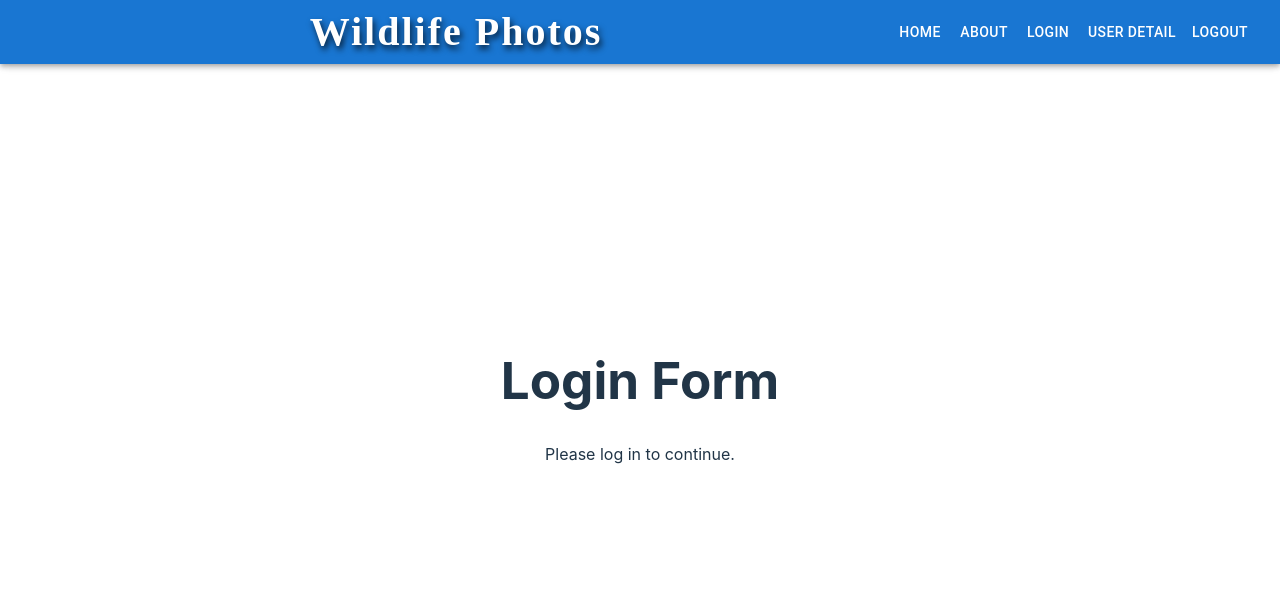
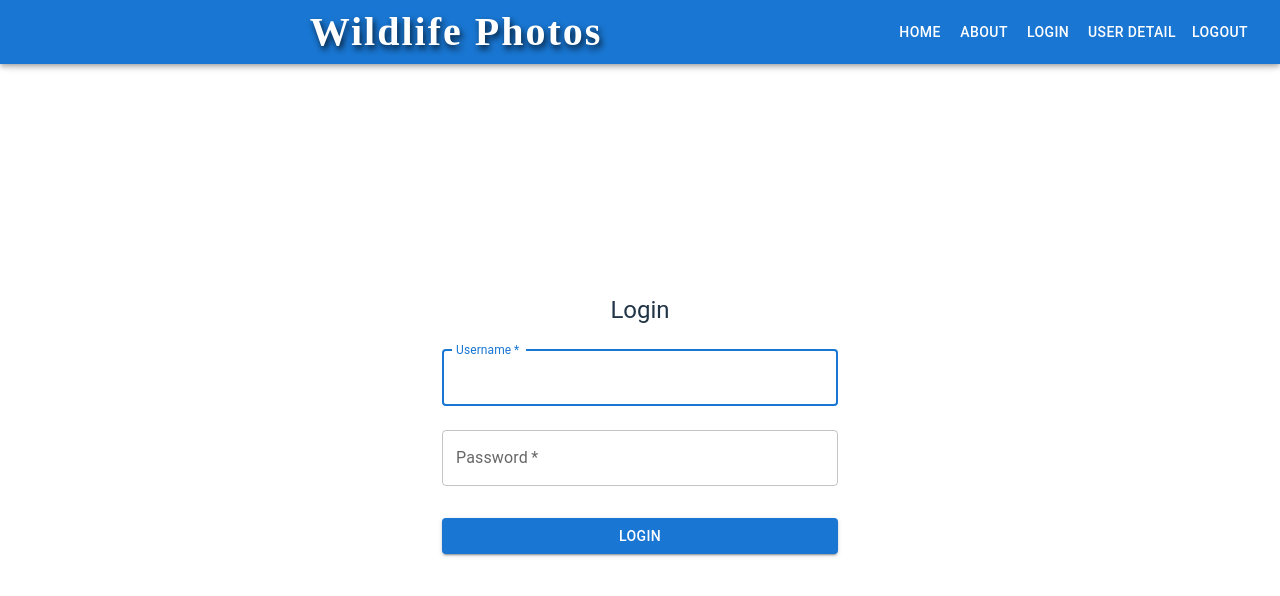
Before and after one commit to kcweise/wildlife, a React (Vite) app in the folder client/: page /login in a window 1280 px wide. Shown: the top 596 px of the page. Built offline with nearby package versions, Linux system fonts and the light colour scheme.

Commit message:
Added login form

```diff
--- a/client/package.json
+++ b/client/package.json
@@ -11,6 +11,10 @@
     "preview": "vite preview"
   },
   "dependencies": {
+    "@emotion/react": "^11.11.4",
+    "@emotion/styled": "^11.11.5",
+    "@mui/material": "^5.15.18",
+    "axios": "^1.7.1",
     "react": "^18.2.0",
     "react-dom": "^18.2.0"
   },
--- a/client/src/components/LoginForm.jsx
+++ b/client/src/components/LoginForm.jsx
@@ -1,12 +1,92 @@
-import React from 'react';
+import React, { useState } from 'react';
+import {TextField, Button, Container, Typography, Box} from '@mui/material';
+
 
 function LoginForm() {
+  const [username, setUsername] = useState('');
+  const [password, setPassword] = useState('');
+
+  const handleLogin = async (e)=>{
+    e.preventDefault();
+
+    try {
+      const response = await fetch('http://localhost:5555/login', {
+        method:'POST',
+        headers: {
+          'Content-Type': 'application/json',
+        },
+        body: JSON.stringify({ username, password }),
+        credentials: 'include',
+      });
+
+      if (response.ok) {
+        const data = await response.json();
+        console.log('Login Successful:', data);
+      }
+      else {
+      console.error('Login failed', response.statusText);
+      }
+    }
+      catch (error) {
+      console.error('Error during login', error);
+    }
+  };
+
+
+
   return (
-    <div>
-      <h1>Login Form</h1>
-      <p>Please log in to continue.</p>
-    </div>
+    <Container component="main" maxWidth="xs">
+      <Box
+        sx={{
+          marginTop: 8,
+          display: 'flex',
+          flexDirection: 'column',
+          alignItems: 'center',
+        }}
+      >
+        <Typography component="h1" variant="h5">
+          Login
+        </Typography>
+        <Box component="form" onSubmit={handleLogin} sx={{ mt: 1 }}>
+          <TextField
+            variant="outlined"
+            margin="normal"
+            required
+            fullWidth
+            id="username"
+            label="Username"
+            name="username"
+            autoComplete="username"
+            autoFocus
+            value={username}
+            onChange={(e) => setUsername(e.target.value)}
+          />
+          <TextField
+            variant="outlined"
+            margin="normal"
+            required
+            fullWidth
+            name="password"
+            label="Password"
+            type="password"
+            id="password"
+            autoComplete="current-password"
+            value={password}
+            onChange={(e) => setPassword(e.target.value)}
+          />
+          <Button
+            type="submit"
+            fullWidth
+            variant="contained"
+            color="primary"
+            sx={{ mt: 3, mb: 2 }}
+          >
+            Login
+          </Button>
+        </Box>
+      </Box>
+    </Container>
   );
-}
+};
 
 export default LoginForm;
```
Also changed, not shown: client/src/components/Protected.jsx (added).
